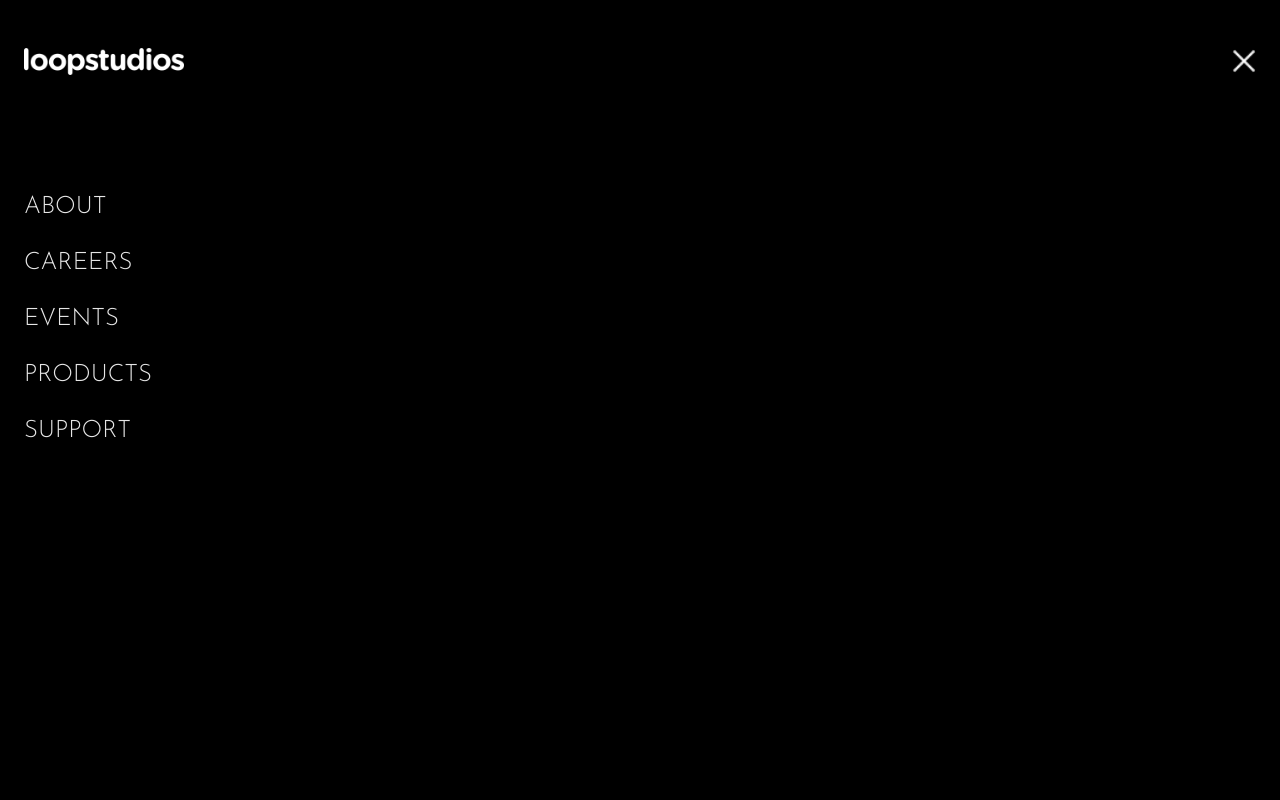
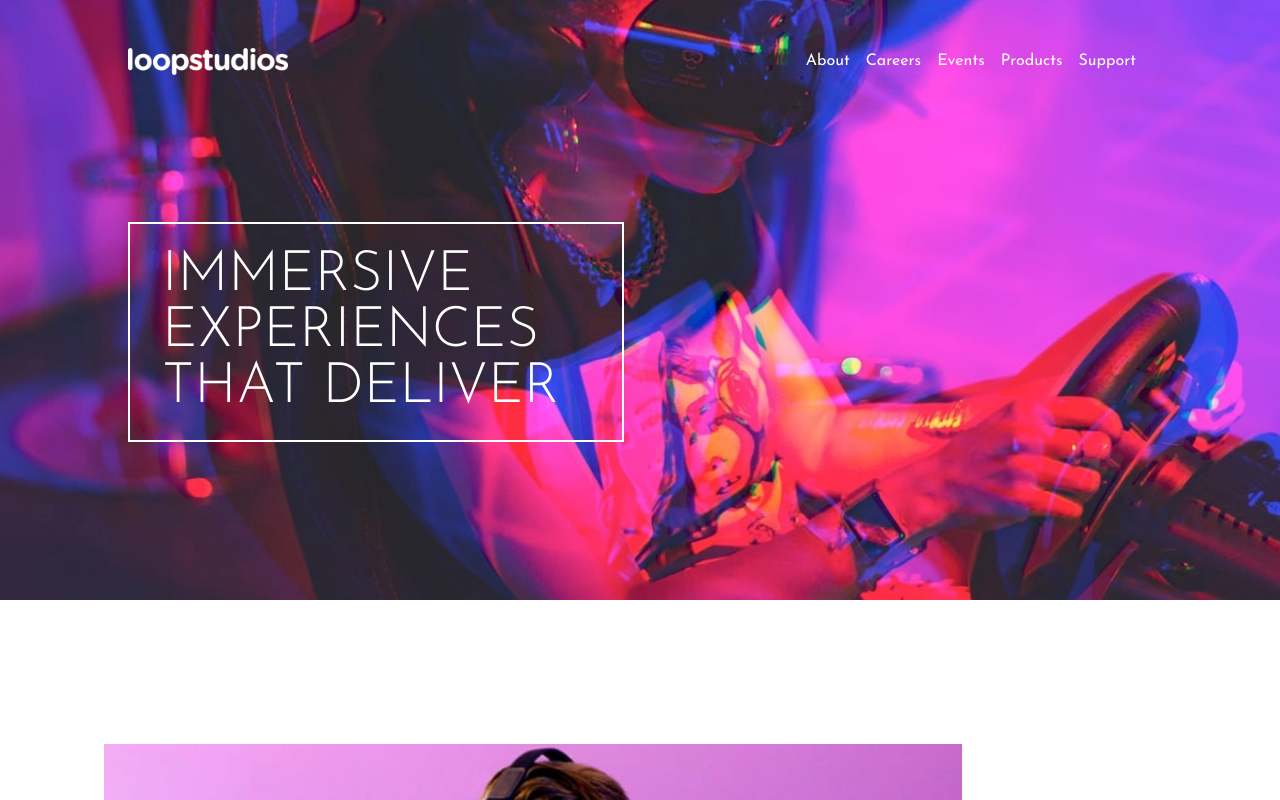
Before and after one commit to ini-s/loopstudios-landing-page, a React (Create React App) app: page / in a window 1280 px wide. Shown: the top 800 px of the page. Built offline with nearby package versions, Linux system fonts and the light colour scheme.

Commit message:
style: remove overflow-y: auto from side-nav nav and place it on the side-nav container itself

```diff
--- a/src/components/Styles/sideNav.css
+++ b/src/components/Styles/sideNav.css
@@ -6,12 +6,12 @@
     top: 0;
     left: 0;
     z-index: 2;
+    overflow-y: auto;
+    display: none;
 }
 
 .side-nav nav {
     padding: 1.5rem;
-    height: 100%;
-    overflow-y: auto;
 }
 
 .side-nav ul {
```
